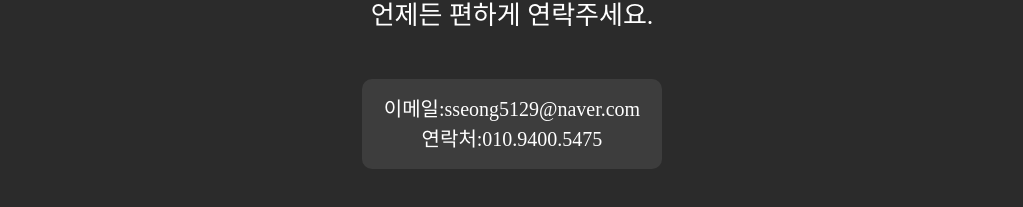
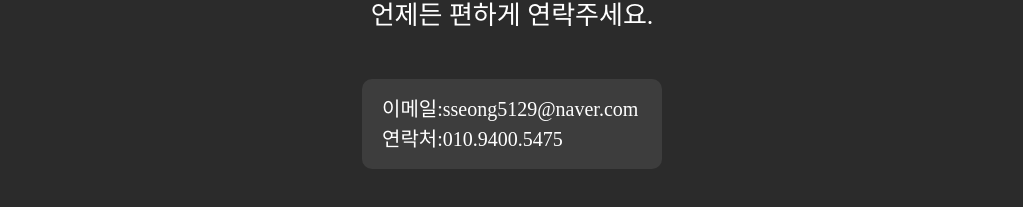
Before and after one commit to sseong-c0de/Portfolio3, a React (Vite) app: page / in a window 1536 px wide. Shown: the part 1382-1589 px from the top of the page, without its empty margins (256-1279 px from the left). Built offline with nearby package versions, Linux system fonts and the light colour scheme.

Commit message:
네비 폰트사이즈,컨택트 정렬변경

```diff
--- a/src/components/Contact/Contact.module.scss
+++ b/src/components/Contact/Contact.module.scss
@@ -12,15 +12,14 @@
     }
     .info {
       width: 70%;
-      max-width: 300px;
+      max-width: 260px;
       margin: 50px auto 100px;
-      padding: 20px 0 20px 0;
+      padding: 20px;
       font-size: 2rem;
-      text-align: center;
       background: #3d3d3d;
       border-radius: 10px;
       a {
-        display: block;
+        display: inline-block;
       }
       a:first-child {
         margin-bottom: 10px;
--- a/src/components/Header/Header.jsx
+++ b/src/components/Header/Header.jsx
@@ -12,7 +12,7 @@
     window.addEventListener("resize", handdleResize);
     const isScrolled = () => {
       if (window.innerWidth < 1024) return;
-      if (window.scrollY > 200) {
+      if (window.scrollY > 150) {
         setScrolled(true);
       } else {
         setScrolled(false);
--- a/src/components/Header/Header.module.scss
+++ b/src/components/Header/Header.module.scss
@@ -177,9 +177,9 @@
       }
       .navName {
         padding: 10px;
-        font-size: 2rem;
+        font-size: 1.8rem;
         .navLink {
-          margin-bottom: 15px;
+          margin-bottom: 20px;
           &:last-child {
             margin-bottom: 0;
           }
@@ -244,9 +244,9 @@
       }
       .navName {
         padding: 10px;
-        font-size: 2.2rem;
+        font-size: 2rem;
         .navLink {
-          margin-bottom: 15px;
+          margin-bottom: 20px;
           &:last-child {
             margin-bottom: 0;
           }
```
